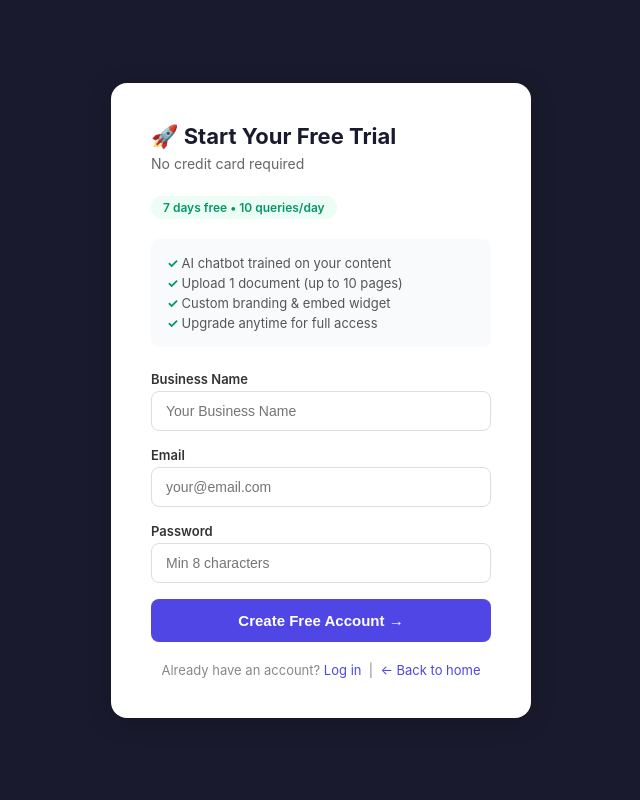
After one commit to EngrTo/course-ai-assistant, a Flask app: template templates/signup.html in a window 1280 px wide. The commit adds this page. Shown: the whole page, without its empty margins (319-959 px from the left). Run offline with Flask 3, Linux system fonts and the light colour scheme; the template is opened without the code that fills it, so the values that code supplies are empty; some libraries are stand-ins or nearby versions.

Commit message:
Add no-card free trial signup with email verification and daily query limits

```diff
--- a/app.py
+++ b/app.py
@@ -14,7 +14,7 @@ from database import (
     get_client_by_email, set_client_password, verify_client_password,
     init_super_admin, verify_admin, get_admin, get_all_admins, get_all_clients,
     create_admin, delete_admin, set_reset_token, verify_reset_token, reset_password,
-    log_chat_query, get_chat_stats, get_chat_stats_filtered, get_chat_history,
+    log_chat_query, get_chat_stats, get_chat_stats_filtered, get_chat_history, get_daily_query_count,
 )
 
 load_dotenv()
@@ -45,9 +45,10 @@ PLAN_PRICES = {
 }
 
 PLAN_LIMITS = {
-    "starter": {"max_files": 5, "max_pages": 50},
-    "professional": {"max_files": 20, "max_pages": 200},
-    "enterprise": {"max_files": 999, "max_pages": 9999},
+    "trial": {"max_files": 1, "max_pages": 10, "max_queries_per_day": 10},
+    "starter": {"max_files": 5, "max_pages": 50, "max_queries_per_day": 9999},
+    "professional": {"max_files": 20, "max_pages": 200, "max_queries_per_day": 9999},
+    "enterprise": {"max_files": 999, "max_pages": 9999, "max_queries_per_day": 9999},
 }
 
 # Stripe Price IDs — set via env vars or auto-created
@@ -210,6 +211,114 @@ def set_password():
     set_client_password(email, password)
     flask_session["user_email"] = email
     return jsonify({"success": True})
+
+
+# ── Free Signup + Email Verification ─────────────────────────
+
+@app.route("/signup", methods=["GET", "POST"])
+def signup():
+    """Free signup — creates trial account, sends verification email."""
+    if request.method == "GET":
+        return render_template("signup.html")
+
+    data = request.get_json()
+    email = data.get("email", "").strip().lower()
+    business_name = data.get("business_name", "").strip()
+    password = data.get("password", "")
+
+    if not email or not business_name or not password:
+        return jsonify({"error": "All fields are required."}), 400
+    import re
+    if not re.match(r'^[a-zA-Z0-9._%+-]+@[a-zA-Z0-9.-]+\.[a-zA-Z]{2,}$', email):
+        return jsonify({"error": "Please enter a valid email address."}), 400
+    if len(password) < 8:
+        return jsonify({"error": "Password must be at least 8 characters."}), 400
+
+    existing = get_client_by_email(email)
+    if existing:
+        return jsonify({"error": "This email already has an account. Please log in."}), 400
+
+    # Create trial client
+    from datetime import datetime, timedelta
+    client = create_client(email, business_name, "trial", "")
+    trial_expires = (datetime.utcnow() + timedelta(days=7)).isoformat()
+    verification_token = secrets.token_urlsafe(32)
+
+    set_client_password(email, password)
+    update_client(client["client_id"], {
+        "trial_expires": trial_expires,
+        "verification_token": verification_token,
+        "email_verified": False,
+        "status": "trial",
+    })
+
+    # Send verification email
+    verify_url = request.url_root.replace("http://", "https://") + f"verify-email?token={verification_token}"
+    send_verification_email(email, business_name, verify_url)
+
+    return jsonify({"success": True, "message": "Account created! Check your email to verify."})
+
+
+@app.route("/verify-email")
+def verify_email():
+    """Verify email via token link."""
+    token = request.args.get("token")
+    if not token:
+        return "Invalid link.", 400
+
+    # Find client by verification token
+    from database import _get_conn, P, USE_PG
+    conn = _get_conn()
+    cur = conn.cursor()
+    cur.execute(f"SELECT * FROM clients WHERE verification_token = {P}", (token,))
+    row = cur.fetchone()
+    cur.close()
+    conn.close()
+
+    if not row:
+        return "Invalid or expired verification link.", 400
+
+    client = dict(row)
+    update_client(client["client_id"], {"email_verified": True, "verification_token": None})
+
+    # Auto-login and redirect to dashboard
+    flask_session["user_email"] = client["email"]
+    return redirect("/dashboard")
+
+
+def send_verification_email(to_email: str, business_name: str, verify_url: str):
+    """Send email verification link."""
+    if not GMAIL_EMAIL or not GMAIL_APP_PASSWORD:
+        print(f"[DEV] Verify link for {to_email}: {verify_url}")
+        return True
+    import smtplib
+    from email.mime.multipart import MIMEMultipart
+    from email.mime.text import MIMEText
+
+    msg = MIMEMultipart("alternative")
+    msg["Subject"] = f"Verify your email — {business_name} AI Assistant"
+    msg["From"] = GMAIL_EMAIL
+    msg["To"] = to_email
+
+    html = f"""\
+    <div style="font-family:sans-serif;max-width:500px;margin:0 auto;padding:32px;">
+        <h2 style="color:#4f46e5;">Verify Your Email 📧</h2>
+        <p>Welcome, {business_name}! Click below to activate your 7-day free trial:</p>
+        <a href="{verify_url}" style="display:inline-block;padding:14px 28px;background:#4f46e5;color:white;border-radius:8px;text-decoration:none;font-weight:600;margin:16px 0;">Verify Email & Start Trial →</a>
+        <p style="color:#666;font-size:13px;">Your trial includes: 10 queries/day, 1 file upload, 10 pages. Upgrade anytime for full access.</p>
+        <p style="color:#999;font-size:12px;">If you didn't create this account, ignore this email.</p>
+    </div>
+    """
+    msg.attach(MIMEText(html, "html"))
+
+    try:
+        with smtplib.SMTP_SSL("smtp.gmail.com", 465) as server:
+            server.login(GMAIL_EMAIL, GMAIL_APP_PASSWORD)
+            server.sendmail(GMAIL_EMAIL, to_email, msg.as_string())
+        return True
+    except Exception as e:
+        print(f"Verification email error: {e}")
+        return False
 
 
 # ── Forgot / Reset Password ─────────────────────────────────
@@ -384,6 +493,15 @@ def dashboard():
         data["chat_stats"] = get_chat_stats(client["client_id"])
         from datetime import datetime
         data["now_weekday"] = datetime.utcnow().strftime("%a")
+        # Trial info
+        if plan == "trial":
+            from datetime import datetime as dt
+            trial_expires = client.get("trial_expires", "")
+            if trial_expires:
+                expires_dt = dt.fromisoformat(trial_expires)
+                delta = (expires_dt - dt.utcnow()).days
+                data["trial_days_left"] = max(0, delta)
+            data["daily_queries_used"] = get_daily_query_count(client["client_id"])
 
     return render_template("dashboard.html", **data)
 
@@ -731,7 +849,6 @@ def create_checkout():
             cancel_url=request.url_root.replace("http://", "https://"),
             customer_email=email,
             subscription_data={
-                "trial_period_days": 7,
                 "metadata": {"business_name": business_name, "plan": plan},
             },
             metadata={"business_name": business_name, "plan": plan},
@@ -1108,6 +1225,19 @@ def ask_question(client_id):
     if client and client.get("status") == "cancelled":
         return jsonify({"error": "This chatbot is no longer active. The subscription has been cancelled."}), 403
 
+    # Enforce trial limits
+    if client and client.get("plan") == "trial":
+        from datetime import datetime
+        trial_expires = client.get("trial_expires", "")
+        if trial_expires and datetime.utcnow() > datetime.fromisoformat(trial_expires):
+            return jsonify({"error": "Your free trial has expired. Please subscribe to continue using the service."}), 403
+        if not client.get("email_verified"):
+            return jsonify({"error": "Please verify your email before using the chatbot."}), 403
+        daily_count = get_daily_query_count(client_id)
+        limit = PLAN_LIMITS["trial"]["max_queries_per_day"]
+        if daily_count >= limit:
+            return jsonify({"error": f"Daily query limit reached ({limit}/day on free trial). Upgrade for unlimited queries."}), 429
+
     data = request.get_json()
     if not data:
         return jsonify({"error": "Invalid request"}), 400
--- a/templates/landing.html
+++ b/templates/landing.html
@@ -104,6 +104,8 @@
     <div class="hero">
         <h1>🤖 AI Assistant for Your Business</h1>
         <p>Custom AI chatbot trained on YOUR content. Answers customer questions 24/7. Set up in minutes.</p>
+        <a href="/signup" style="display:inline-block;margin-top:24px;padding:16px 32px;background:#10b981;color:white;border-radius:10px;font-size:17px;font-weight:700;text-decoration:none;transition:background 0.2s;">Start Free Trial — No Card Required →</a>
+        <p style="color:#a5b4fc;font-size:13px;margin-top:10px;">7-day trial • 10 queries/day • Upgrade anytime</p>
     </div>
 
     <div class="pricing">
--- a/templates/login.html
+++ b/templates/login.html
@@ -33,7 +33,7 @@
             <button type="submit" id="btn">Log In</button>
         </form>
         <div class="footer">
-            <a href="/forgot-password">Forgot password?</a> &nbsp;|&nbsp; <a href="/">← Back to home</a>
+            <a href="/forgot-password">Forgot password?</a> &nbsp;|&nbsp; <a href="/signup">Start free trial</a> &nbsp;|&nbsp; <a href="/">← Back to home</a>
         </div>
     </div>
     <script>
--- /dev/null
+++ b/templates/signup.html
@@ -0,0 +1,89 @@
+<!DOCTYPE html>
+<html lang="en">
+<head>
+    <meta charset="UTF-8">
+    <meta name="viewport" content="width=device-width, initial-scale=1.0">
+    <title>Start Free Trial — AI Assistant Platform</title>
+    <style>
+        * { margin: 0; padding: 0; box-sizing: border-box; }
+        body { font-family: -apple-system, BlinkMacSystemFont, 'Segoe UI', Roboto, sans-serif; background: #1a1a2e; display: flex; align-items: center; justify-content: center; min-height: 100vh; }
+        .card { background: white; border-radius: 16px; padding: 40px; max-width: 420px; width: 90%; box-shadow: 0 4px 24px rgba(0,0,0,0.2); }
+        h2 { margin-bottom: 6px; color: #1a1a2e; font-size: 22px; }
+        .subtitle { color: #666; margin-bottom: 24px; font-size: 14px; }
+        .trial-badge { display: inline-block; background: #ecfdf5; color: #059669; padding: 4px 12px; border-radius: 20px; font-size: 12px; font-weight: 600; margin-bottom: 20px; }
+        label { display: block; font-size: 13px; font-weight: 600; color: #333; margin-bottom: 4px; }
+        input { width: 100%; padding: 11px 14px; border: 1px solid #ddd; border-radius: 8px; font-size: 14px; margin-bottom: 16px; transition: border 0.2s; }
+        input:focus { outline: none; border-color: #4f46e5; }
+        button { width: 100%; padding: 13px; background: #4f46e5; color: white; border: none; border-radius: 8px; font-size: 15px; font-weight: 600; cursor: pointer; transition: background 0.2s; }
+        button:hover { background: #4338ca; }
+        .error { color: #ef4444; font-size: 13px; margin-bottom: 12px; display: none; padding: 8px 12px; background: #fef2f2; border-radius: 6px; }
+        .success { color: #059669; font-size: 13px; margin-bottom: 12px; display: none; padding: 12px; background: #ecfdf5; border-radius: 6px; text-align: center; }
+        .footer { text-align: center; margin-top: 20px; font-size: 13px; color: #888; }
+        .footer a { color: #4f46e5; text-decoration: none; }
+        .features { margin-bottom: 24px; padding: 12px 16px; background: #f8fafc; border-radius: 8px; }
+        .features li { font-size: 13px; color: #555; margin: 4px 0; list-style: none; }
+        .features li::before { content: "✓ "; color: #059669; font-weight: 700; }
+    </style>
+</head>
+<body>
+    <div class="card">
+        <h2>🚀 Start Your Free Trial</h2>
+        <p class="subtitle">No credit card required</p>
+        <span class="trial-badge">7 days free • 10 queries/day</span>
+        <ul class="features">
+            <li>AI chatbot trained on your content</li>
+            <li>Upload 1 document (up to 10 pages)</li>
+            <li>Custom branding & embed widget</li>
+            <li>Upgrade anytime for full access</li>
+        </ul>
+        <div class="error" id="error"></div>
+        <div class="success" id="success"></div>
+        <form onsubmit="return handleSignup(event)" id="signupForm">
+            <label>Business Name</label>
+            <input type="text" id="business_name" required placeholder="Your Business Name" autocomplete="organization">
+            <label>Email</label>
+            <input type="email" id="email" required placeholder="your@email.com" autocomplete="email">
+            <label>Password</label>
+            <input type="password" id="password" required placeholder="Min 8 characters" autocomplete="new-password" minlength="8">
+            <button type="submit" id="btn">Create Free Account →</button>
+        </form>
+        <div class="footer">
+            Already have an account? <a href="/login">Log in</a> &nbsp;|&nbsp; <a href="/">← Back to home</a>
+        </div>
+    </div>
+    <script>
+        async function handleSignup(e) {
+            e.preventDefault();
+            const errEl = document.getElementById('error');
+            const successEl = document.getElementById('success');
+            const btn = document.getElementById('btn');
+            errEl.style.display = 'none';
+            successEl.style.display = 'none';
+            btn.textContent = 'Creating account...';
+            btn.disabled = true;
+
+            try {
+                const res = await fetch('/signup', {
+                    method: 'POST',
+                    headers: { 'Content-Type': 'application/json' },
+                    body: JSON.stringify({
+                        business_name: document.getElementById('business_name').value.trim(),
+                        email: document.getElementById('email').value.trim(),
+                        password: document.getElementById('password').value
+                    })
+                });
+                const data = await res.json();
+                if (!res.ok) throw new Error(data.error || 'Signup failed');
+                document.getElementById('signupForm').style.display = 'none';
+                successEl.innerHTML = '✅ <strong>Account created!</strong><br>Check your email for a verification link to activate your trial.';
+                successEl.style.display = 'block';
+            } catch (err) {
+                errEl.textContent = err.message;
+                errEl.style.display = 'block';
+                btn.textContent = 'Create Free Account →';
+                btn.disabled = false;
+            }
+        }
+    </script>
+</body>
+</html>
```
Also changed, not shown: database.py (+19 -0 lines), templates/dashboard.html (+29 -1 lines).
